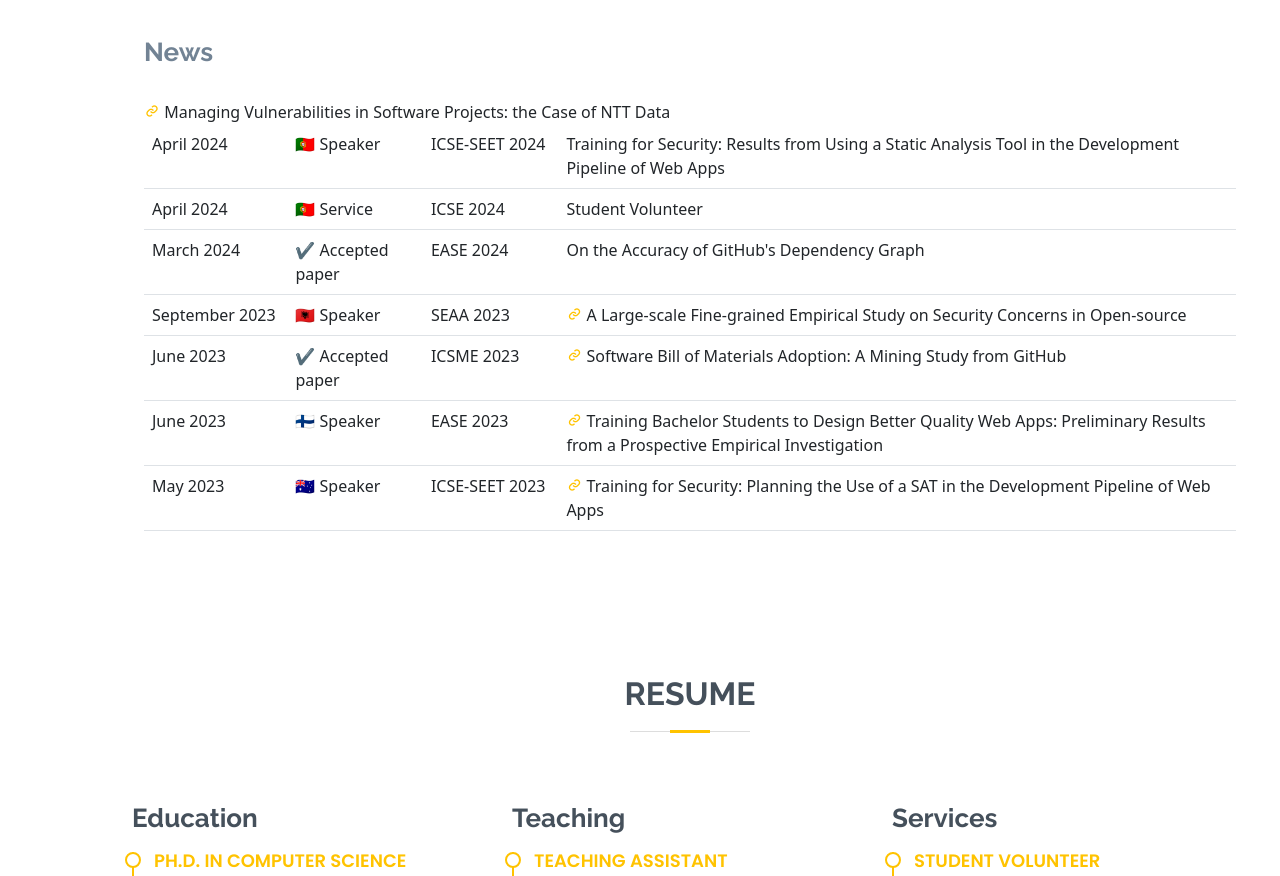
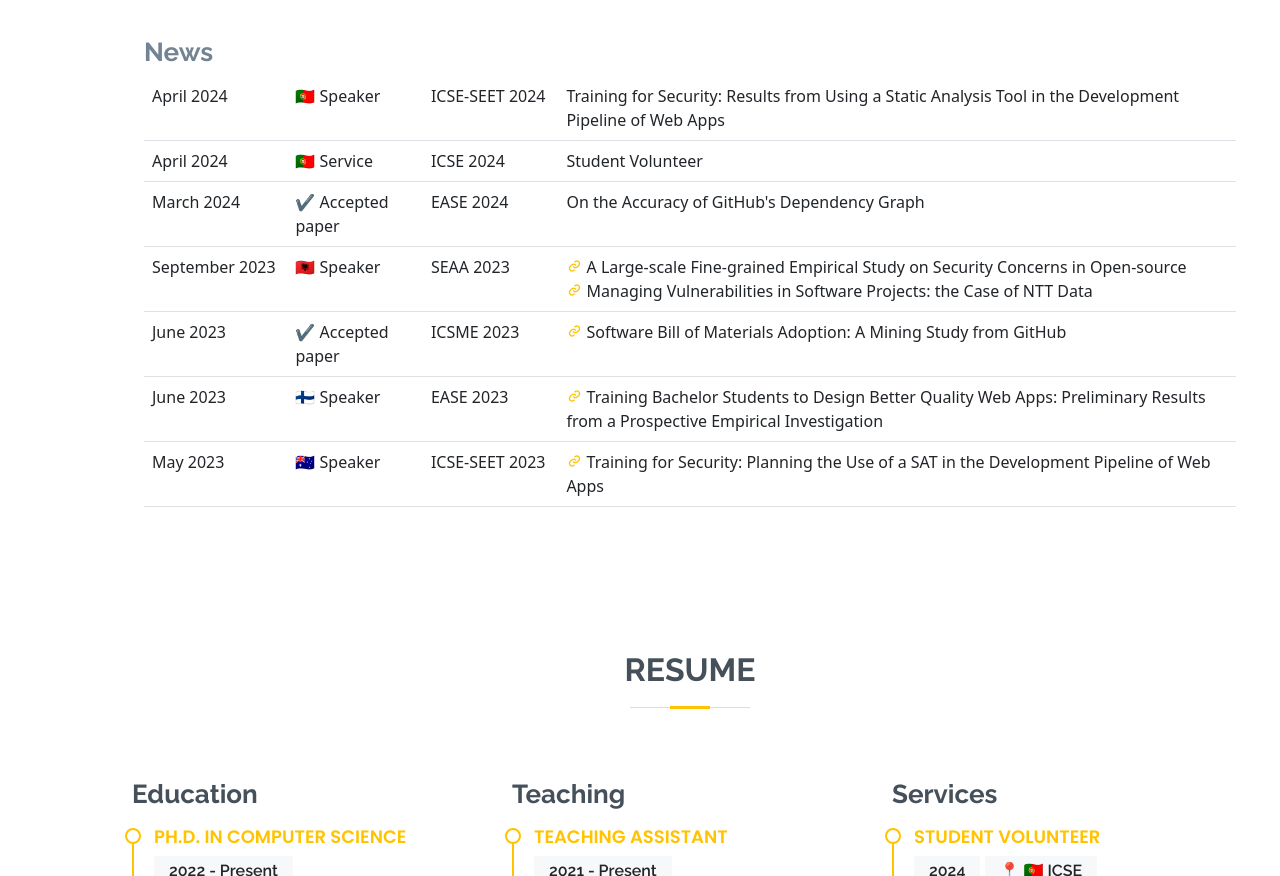
Before and after one commit to timetravel3/sabato-nocera.github.io, a plain HTML site: page index.html in a window 1280 px wide. Shown: the part 1179-2055 px from the top of the page. Drawn offline with Linux system fonts and the light colour scheme.

Commit message:
Update index.html

```diff
--- a/index.html
+++ b/index.html
@@ -148,8 +148,8 @@
                                 <td class="col-1" >September 2023</td>
                                     <td> 🇦🇱 Speaker</td>
                                     <td> SEAA 2023</td>
-                                    <td><a href="https://doi.org/10.1109/SEAA60479.2023.00069" target="_blank"><i class="bx bx-link"></i></a> A Large-scale Fine-grained Empirical Study on Security Concerns in Open-source</td> <br/>
-                                    <a href="https://doi.org/10.1109/SEAA60479.2023.00046" target="_blank"><i class="bx bx-link"></i></a> Managing Vulnerabilities in Software Projects: the Case of NTT Data
+                                    <td><a href="https://doi.org/10.1109/SEAA60479.2023.00069" target="_blank"><i class="bx bx-link"></i></a> A Large-scale Fine-grained Empirical Study on Security Concerns in Open-source <br/>
+                                    <a href="https://doi.org/10.1109/SEAA60479.2023.00046" target="_blank"><i class="bx bx-link"></i></a> Managing Vulnerabilities in Software Projects: the Case of NTT Data </td>
                                     </tr>
                                 <tr>
                                     <!--
```
